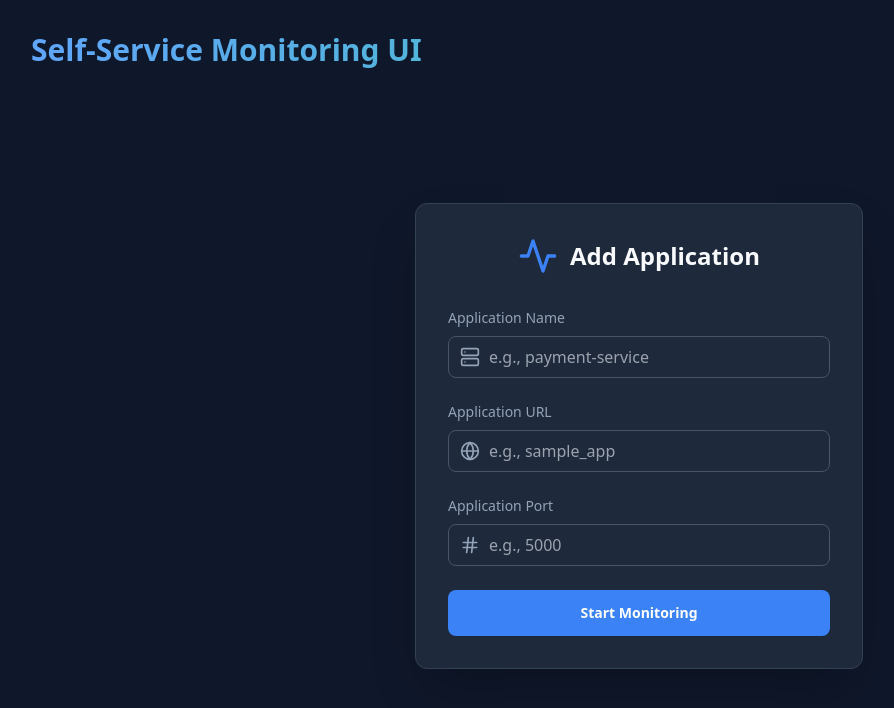
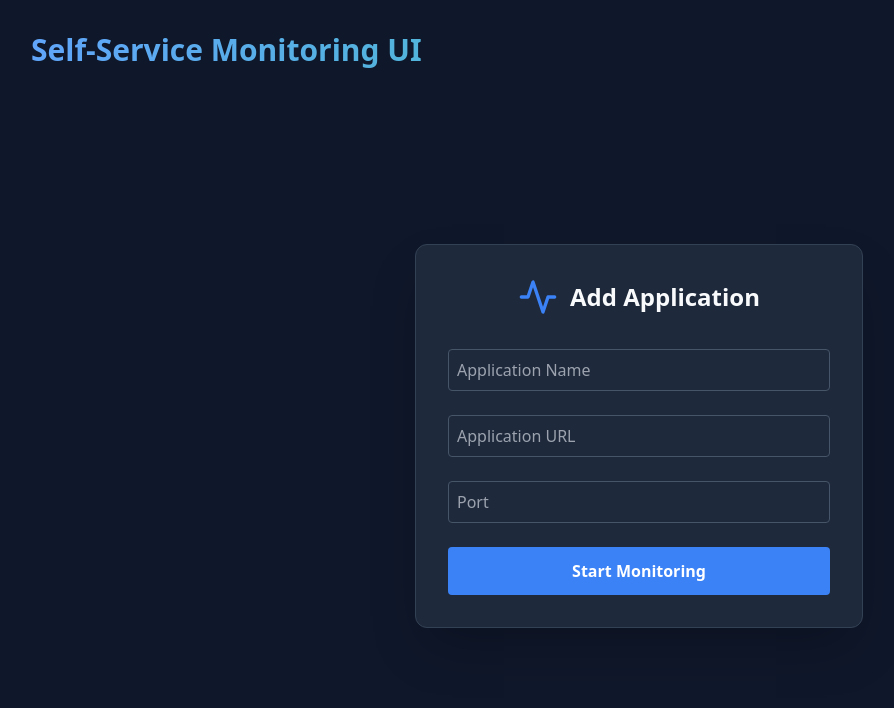
Before and after one commit to rishikaagrawal123/DEVOPSPROJECT-MONITORING-AS-CODE, a React (Vite) app in the folder src/frontend/: page / in a window 1280 px wide. Shown: the top 708 px of the page, without its empty margins (1-895 px from the left). Built offline with nearby package versions, Linux system fonts and the light colour scheme.

Commit message:
Refactor HomePage component for improved readability

```diff
--- a/src/frontend/src/pages/HomePage.jsx
+++ b/src/frontend/src/pages/HomePage.jsx
@@ -1,36 +1,40 @@
-import React, { useState } from 'react';
-import { useNavigate } from 'react-router-dom';
-import { Activity, Server, Globe, Hash } from 'lucide-react';
+import React, { useState } from "react";
+import { useNavigate } from "react-router-dom";
+import { Activity, Server, Globe, Hash } from "lucide-react";
+
+const API_BASE = "http://localhost:4000";
 
 export default function HomePage() {
   const [formData, setFormData] = useState({
-    appName: '',
-    appUrl: '',
-    appPort: ''
+    appName: "",
+    appUrl: "",
+    appPort: "",
   });
+
   const [loading, setLoading] = useState(false);
-  const [error, setError] = useState('');
+  const [error, setError] = useState("");
+
   const navigate = useNavigate();
 
   const handleSubmit = async (e) => {
     e.preventDefault();
     setLoading(true);
-    setError('');
+    setError("");
 
     try {
-      const response = await fetch('http://localhost:4000/api/monitor', {
-        method: 'POST',
-        headers: { 'Content-Type': 'application/json' },
-        body: JSON.stringify(formData)
+      const response = await fetch(`${API_BASE}/api/monitor`, {
+        method: "POST",
+        headers: { "Content-Type": "application/json" },
+        body: JSON.stringify(formData),
       });
 
       const data = await response.json();
 
       if (!response.ok) {
-        throw new Error(data.error || 'Failed to start monitoring');
+        throw new Error(data.error || "Failed to start monitoring");
       }
 
-      navigate('/dashboard');
+      navigate("/dashboard");
     } catch (err) {
       setError(err.message);
     } finally {
@@ -39,7 +43,7 @@ export default function HomePage() {
   };
 
   const handleChange = (e) => {
-    setFormData(prev => ({ ...prev, [e.target.name]: e.target.value }));
+    setFormData((prev) => ({ ...prev, [e.target.name]: e.target.value }));
   };
 
   return (
@@ -47,7 +51,9 @@ export default function HomePage() {
       <div className="bg-devops-card w-full max-w-md p-8 rounded-xl shadow-2xl border border-slate-700">
         <div className="flex items-center justify-center mb-8 gap-3">
           <Activity className="w-10 h-10 text-devops-primary" />
-          <h2 className="text-2xl font-bold text-devops-text">Add Application</h2>
+          <h2 className="text-2xl font-bold text-devops-text">
+            Add Application
+          </h2>
         </div>
 
         {error && (
@@ -57,66 +63,41 @@ export default function HomePage() {
         )}
 
         <form onSubmit={handleSubmit} className="space-y-6">
-          <div>
-            <label className="block text-sm font-medium text-devops-muted mb-2">Application Name</label>
-            <div className="relative">
-              <div className="absolute inset-y-0 left-0 pl-3 flex items-center pointer-events-none">
-                <Server className="h-5 w-5 text-devops-muted" />
-              </div>
           <input
             type="text"
             name="appName"
+            placeholder="Application Name"
             required
-                className="block w-full pl-10 pr-3 py-2 border border-slate-600 rounded-lg bg-slate-800 text-devops-text focus:outline-none focus:ring-2 focus:ring-devops-primary focus:border-transparent transition-all"
-                placeholder="e.g., payment-service"
             value={formData.appName}
             onChange={handleChange}
+            className="w-full p-2 rounded bg-slate-800 text-white border border-slate-600"
           />
-            </div>
-          </div>
 
-          <div>
-            <label className="block text-sm font-medium text-devops-muted mb-2">Application URL</label>
-            <div className="relative">
-              <div className="absolute inset-y-0 left-0 pl-3 flex items-center pointer-events-none">
-                <Globe className="h-5 w-5 text-devops-muted" />
-              </div>
           <input
             type="text"
             name="appUrl"
+            placeholder="Application URL"
             required
-                className="block w-full pl-10 pr-3 py-2 border border-slate-600 rounded-lg bg-slate-800 text-devops-text focus:outline-none focus:ring-2 focus:ring-devops-primary focus:border-transparent transition-all"
-                placeholder="e.g., sample_app"
             value={formData.appUrl}
             onChange={handleChange}
+            className="w-full p-2 rounded bg-slate-800 text-white border border-slate-600"
           />
-            </div>
-          </div>
 
-          <div>
-            <label className="block text-sm font-medium text-devops-muted mb-2">Application Port</label>
-            <div className="relative">
-              <div className="absolute inset-y-0 left-0 pl-3 flex items-center pointer-events-none">
-                <Hash className="h-5 w-5 text-devops-muted" />
-              </div>
           <input
             type="number"
             name="appPort"
+            placeholder="Port"
             required
-                className="block w-full pl-10 pr-3 py-2 border border-slate-600 rounded-lg bg-slate-800 text-devops-text focus:outline-none focus:ring-2 focus:ring-devops-primary focus:border-transparent transition-all"
-                placeholder="e.g., 5000"
             value={formData.appPort}
             onChange={handleChange}
+            className="w-full p-2 rounded bg-slate-800 text-white border border-slate-600"
           />
-            </div>
-          </div>
 
           <button
-            type="submit"
             disabled={loading}
-            className="w-full flex justify-center py-3 px-4 border border-transparent rounded-lg shadow-sm text-sm font-bold text-white bg-devops-primary hover:bg-devops-primaryHover focus:outline-none focus:ring-2 focus:ring-offset-2 focus:ring-devops-primary focus:ring-offset-slate-900 transition-all disabled:opacity-50 disabled:cursor-not-allowed mt-8"
+            className="w-full bg-devops-primary py-3 rounded text-white font-bold"
           >
-            {loading ? 'Configuring Monitoring...' : 'Start Monitoring'}
+            {loading ? "Configuring Monitoring..." : "Start Monitoring"}
           </button>
         </form>
       </div>
```
Lines whose indentation alone changed are shown as unchanged.
